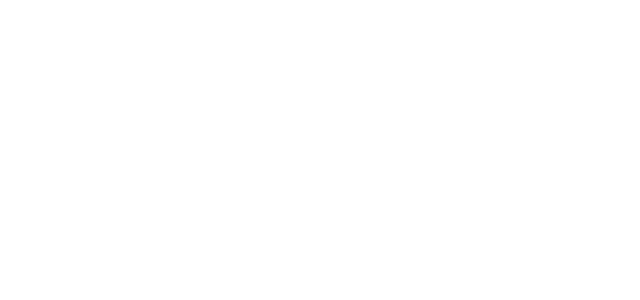
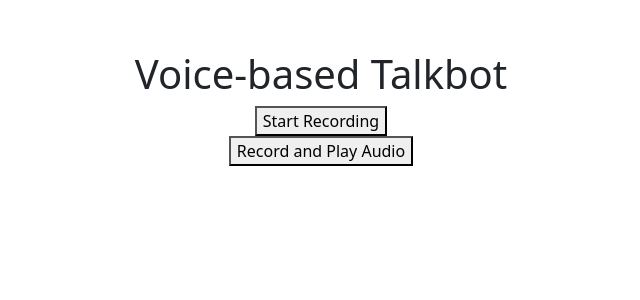
Before and after one commit to NSP909/insuaid, a React (Create React App) app in the folder my-app/: page /talkbot02 in a window 1280 px wide. Before the commit this address had no page. Shown: the top 300 px of the page, without its empty margins (319-959 px from the left). Built offline with nearby package versions, Linux system fonts and the light colour scheme.

Commit message:
add buttonss

```diff
--- a/my-app/src/App.js
+++ b/my-app/src/App.js
@@ -10,6 +10,7 @@
 import UploadImagePage from "./components/UploadImagePage";
 import InsuranceForm from "./components/InsuranceForm";
 import TalkbotPage from "./components/talkbot";
+import TalkBot02 from "./components/TalkBot02";
 
 const App = () => {
   const { isAuthenticated } = useAuth0();
@@ -20,9 +21,10 @@
         <Route path="/" element={<LoginPage />} />
         <Route
           path="/profile"
-          element={isAuthenticated ? <InsuranceForm /> : <Navigate to="/" />}
+          element={isAuthenticated ? <UploadImagePage /> : <Navigate to="/" />}
         />
         <Route path="/talkbot" element={<TalkbotPage />} />
+        <Route path="/talkbot02" element={<TalkBot02 />} />
       </Routes>
     </Router>
   );
--- a/my-app/src/components/Button.js
+++ /dev/null
@@ -1,12 +0,0 @@
-import React from "react";
-import { Link } from "react-router-dom";
-
-const Button = ({ to, children }) => {
-  return (
-    <Link to={to}>
-      <button></button>
-    </Link>
-  );
-};
-
-export default Button;
--- a/my-app/src/components/ImageUpload.js
+++ b/my-app/src/components/ImageUpload.js
@@ -2,9 +2,20 @@
 import "bootstrap/dist/css/bootstrap.min.css";
 import { useAuth0 } from "@auth0/auth0-react";
 import { FaMoneyBillAlt } from "react-icons/fa";
-import Button from "./Button";
+import { useNavigate } from "react-router-dom";
+
 const UploadAndDisplayImage = () => {
   const [selectedImage, setSelectedImage] = useState(null);
+
+  const navigate = useNavigate();
+
+  const goToTalkBot = () => {
+    navigate("/talkbot"); // The path you defined for TalkBot in your routes
+  };
+
+  const goToTalkBot02 = () => {
+    navigate("/talkbot02"); // The path you defined for TalkBot in your routes
+  };
 
   // 1. ADD: STATE TO STORE RESPONSE TEXT DATA
   const [textData, setTextData] = useState(null);
@@ -75,6 +86,9 @@
         <FaMoneyBillAlt size={150} />
         <h1 style={{ marginTop: "20px" }}> CPTAid </h1>
         <h1> Medical Bill Error Detector </h1>
+
+        <div onClick={goToTalkBot}>Get Assistance</div>
+        <div onClick={goToTalkBot02}>Get Assistance from Bot 02</div>
         {textData &&
           Object.entries(textData)
             .filter(
@@ -99,7 +113,7 @@
                     {details.percent_difference.toFixed(2)}%
                   </span>
                 </p>
-                <Button to="/talkbot">Go to Talkbot</Button>
+                <div onClick={goToTalkBot}>Get Assistance</div>
               </div>
             ))}
       </div>
@@ -118,7 +132,10 @@
       >
         <div className="text-center">
           <h2>Get Started with Your Bill Analysis</h2>
-          <div>Upload your medical bill to check for discrepancies and potential overcharges. Our analysis is quick, secure, and confidential.</div>
+          <div>
+            Upload your medical bill to check for discrepancies and potential
+            overcharges. Our analysis is quick, secure, and confidential.
+          </div>
 
           {selectedImage && (
             <div className="mt-3">
--- /dev/null
+++ b/my-app/src/components/TalkBot02.js
@@ -0,0 +1,84 @@
+import React, { useState } from "react";
+
+const TalkBot02 = () => {
+  const [audioRecording, setAudioRecording] = useState(null);
+  const [responseText, setResponseText] = useState("");
+  const [isRecording, setIsRecording] = useState(false);
+  const [isPlaying, setIsPlaying] = useState(false);
+
+  const handleRecording = () => {
+    if (!isRecording) {
+      navigator.mediaDevices
+        .getUserMedia({ audio: true })
+        .then((stream) => {
+          const mediaRecorder = new MediaRecorder(stream);
+          const chunks = [];
+
+          mediaRecorder.ondataavailable = (e) => {
+            chunks.push(e.data);
+          };
+
+          mediaRecorder.onstop = () => {
+            const blob = new Blob(chunks, { type: "audio/wav" });
+            setAudioRecording(blob);
+
+            // Process the audio
+            const formData = new FormData();
+            formData.append("audio", blob);
+
+            fetch("http://127.0.0.1:5000/process-audio", {
+              method: "POST",
+              body: formData,
+            })
+              .then((response) => response.blob())
+              .then((blob) => {
+                const audio = new Audio(URL.createObjectURL(blob));
+                audio.play();
+                setIsPlaying(true);
+                // Set a timeout to reset isPlaying state after the audio finishes playing
+                audio.addEventListener("ended", () => {
+                  setIsPlaying(false);
+                });
+              })
+              .catch((err) =>
+                console.error("Error processing and playing audio:", err)
+              );
+          };
+
+          mediaRecorder.start();
+          setTimeout(() => {
+            mediaRecorder.stop();
+          }, 5000); // Adjust recording duration as needed
+
+          setIsRecording(true);
+        })
+        .catch((err) => console.error("Error recording audio:", err));
+    } else {
+      // Stop the recording
+      setIsRecording(false);
+    }
+  };
+
+  return (
+    <div style={{ textAlign: "center", marginTop: "50px" }}>
+      <h1>Voice-based Talkbot</h1>
+      <button onClick={handleRecording}>
+        {!isRecording ? "Start Recording" : "Stop Recording & Process Audio"}
+      </button>
+      <br />
+      {responseText && <p>Response: {responseText}</p>}
+      <div>
+        {/* Render Play Audio button only if audio is not currently playing */}
+        {isPlaying ? (
+          <p>Playing audio...</p>
+        ) : (
+          <button disabled={isRecording} onClick={handleRecording}>
+            {!isRecording ? "Record and Play Audio" : "Recording..."}
+          </button>
+        )}
+      </div>
+    </div>
+  );
+};
+
+export default TalkBot02;
```
